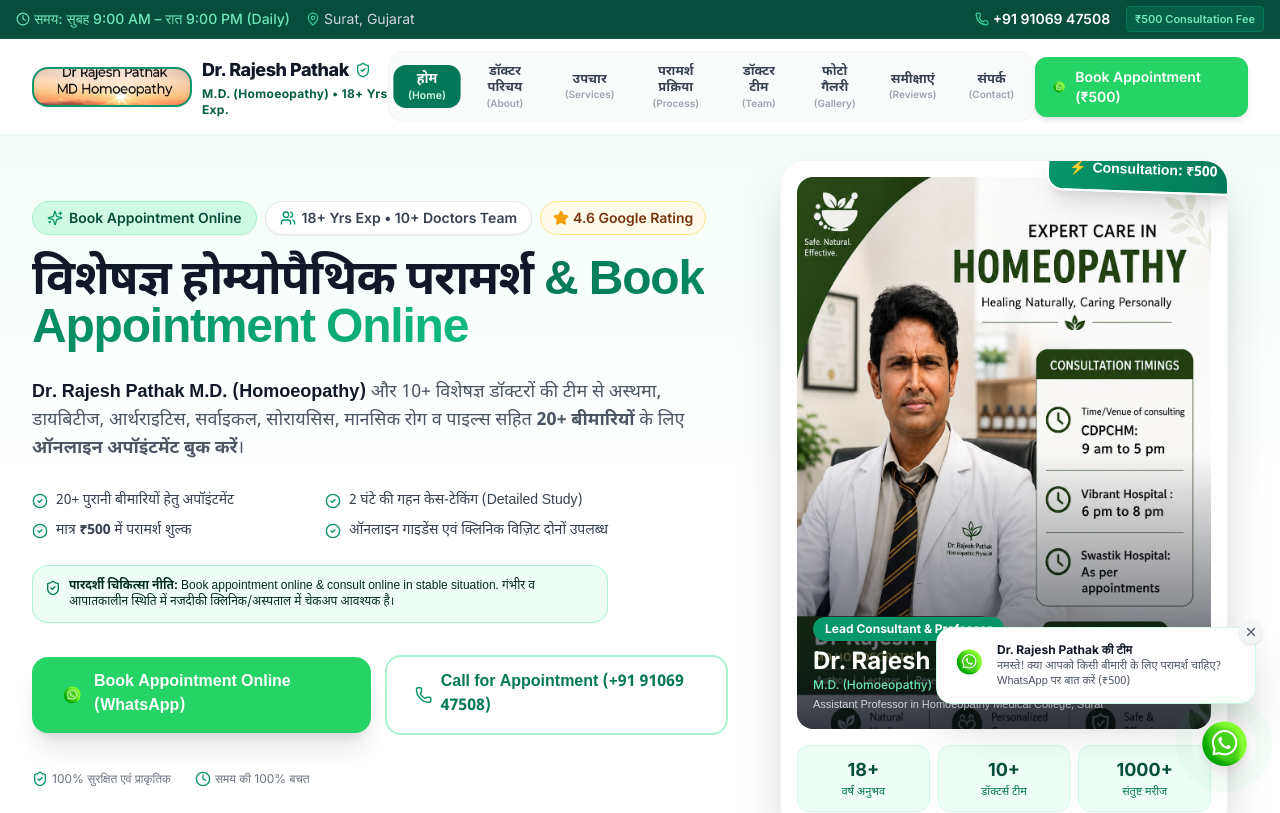
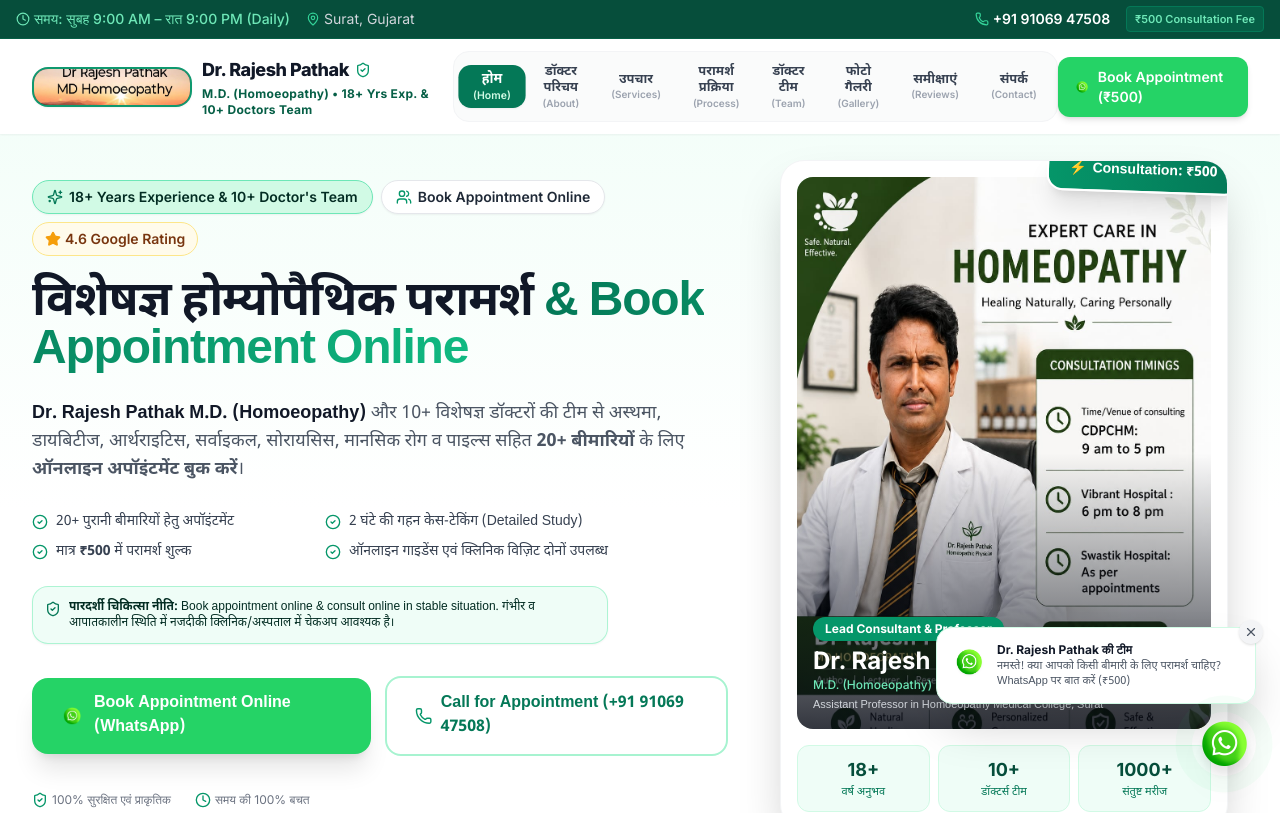
Before and after one commit to clipkahani-dot/Dr.-Rajesh-Pathak, a React (Vite) app: page / in a window 1280 px wide. Shown: the top 813 px of the page. Built offline with nearby package versions, Linux system fonts and the light colour scheme.

Commit message:
Add '18+ Years Experience & 10+ Doctor's Team' badge first in Hero and Navbar as requested by client

```diff
--- a/src/components/home/HeroSection.jsx
+++ b/src/components/home/HeroSection.jsx
@@ -35,21 +35,22 @@
             animate={{ opacity: 1, y: 0 }}
             transition={{ duration: 0.7 }}
           >
-            {/* Top Badges */}
+            {/* Top Badges (Doctor Requested: 18+ Experience & 10+ Doctor's Team first) */}
             <div className="inline-flex flex-wrap items-center justify-center lg:justify-start gap-1.5 sm:gap-2">
-              <span className="inline-flex items-center gap-1.5 px-3 py-1 sm:px-3.5 sm:py-1.5 rounded-full text-[11px] sm:text-sm font-semibold bg-emerald-100 text-emerald-900 border border-emerald-200 shadow-sm">
-                <Sparkles className="w-3.5 h-3.5 sm:w-4 sm:h-4 text-emerald-600 flex-shrink-0" />
+              <span className="inline-flex items-center gap-1.5 px-3 py-1 sm:px-3.5 sm:py-1.5 rounded-full text-[11px] sm:text-sm font-semibold bg-emerald-100 text-emerald-950 border border-emerald-300 shadow-sm">
+                <Sparkles className="w-3.5 h-3.5 sm:w-4 sm:h-4 text-emerald-700 flex-shrink-0" />
+                18+ Years Experience & 10+ Doctor's Team
+              </span>
+              <span className="inline-flex items-center gap-1.5 px-3 py-1 sm:px-3.5 sm:py-1.5 rounded-full text-[11px] sm:text-sm font-semibold bg-white text-gray-800 border border-gray-200 shadow-sm">
+                <Users className="w-3.5 h-3.5 sm:w-4 sm:h-4 text-primary-600 flex-shrink-0" />
                 Book Appointment Online
-              </span>
-              <span className="inline-flex items-center gap-1.5 px-3 py-1 sm:px-3.5 sm:py-1.5 rounded-full text-[11px] sm:text-sm font-semibold bg-white text-gray-700 border border-gray-200 shadow-sm">
-                <Users className="w-3.5 h-3.5 sm:w-4 sm:h-4 text-primary-600 flex-shrink-0" />
-                18+ Yrs Exp • 10+ Doctors Team
               </span>
               <span className="inline-flex items-center gap-1 px-2.5 py-1 sm:px-3 sm:py-1.5 rounded-full text-[11px] sm:text-sm font-semibold bg-amber-50 text-amber-900 border border-amber-200">
                 <Star className="w-3.5 h-3.5 sm:w-4 sm:h-4 text-amber-500 fill-amber-500 flex-shrink-0" />
                 {GOOGLE_RATING} Google Rating
               </span>
             </div>
+
 
             {/* Main Headline (50:50 English-Hindi Balanced) */}
             <h1 className="text-2xl sm:text-4xl lg:text-5xl font-extrabold text-gray-900 leading-[1.2] font-hindi tracking-tight">
--- a/src/components/layout/Navbar.jsx
+++ b/src/components/layout/Navbar.jsx
@@ -106,8 +106,9 @@
                 <ShieldCheck className="w-4 h-4 text-emerald-600 inline flex-shrink-0" />
               </div>
               <p className="text-xs text-primary-800 font-bold tracking-wide mt-0.5">
-                {DOCTOR_QUALIFICATION} • 18+ Yrs Exp.
+                {DOCTOR_QUALIFICATION} • 18+ Yrs Exp. & 10+ Doctors Team
               </p>
+
             </div>
           </button>
 
```
